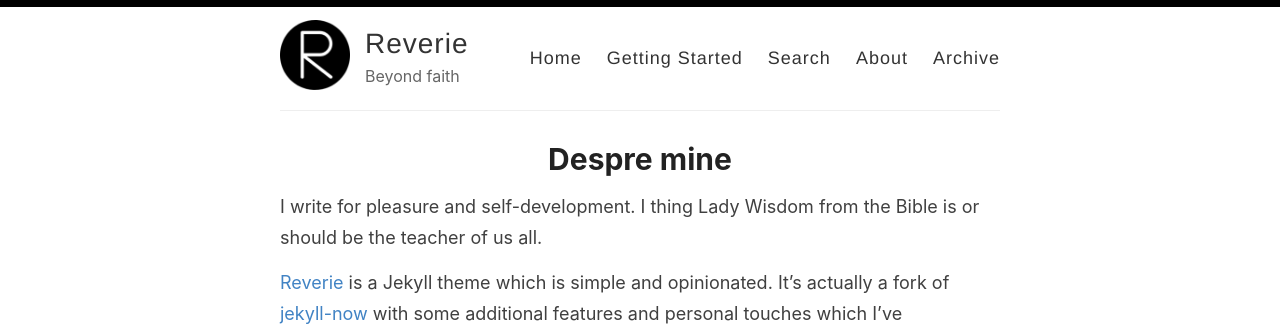
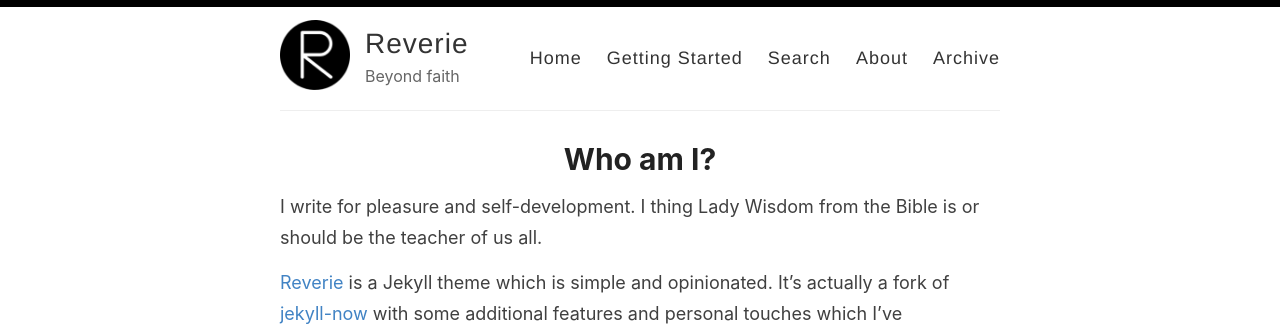
Before and after one commit to Cristian-CALOIAN/reverie, a Jekyll site: the page built from _pages/about.md, in a window 1280 px wide. Shown: the top 334 px of the page. Built offline with Jekyll 4.4.1, drawn with Linux system fonts in a browser that asks for light colours.

Commit message:
Update about.md

```diff
--- a/_pages/about.md
+++ b/_pages/about.md
@@ -1,6 +1,6 @@
 ---
 layout: page
-title: Despre mine
+title: Who am I?
 permalink: /about/
 ---
 I write for pleasure and self-development. I thing Lady Wisdom from the Bible is or should be the teacher of us all.
```
